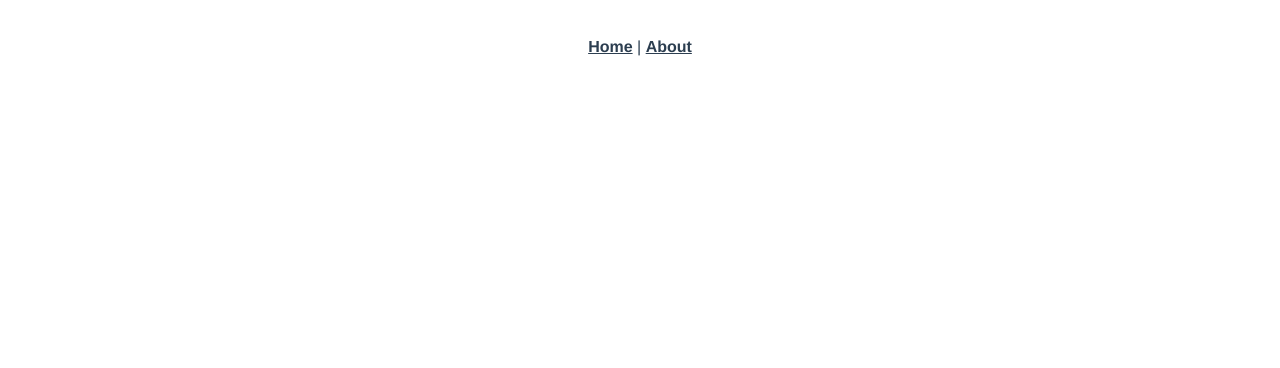
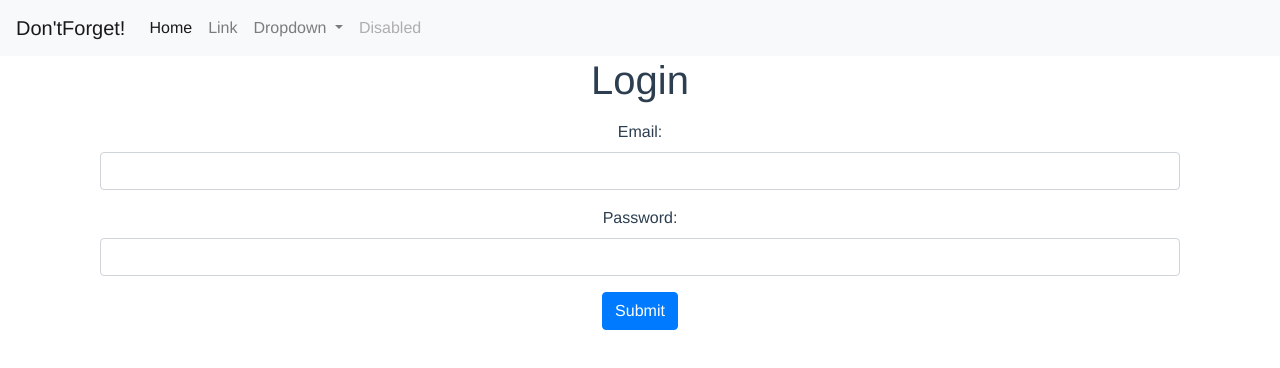
Before and after one commit to Ripster47/vacation_app_vue, a Vue app: page /login in a window 1280 px wide. Shown: the top 368 px of the page. Built offline with nearby package versions, Linux system fonts and the light colour scheme.

Commit message:
User successfully created from font

```diff
--- a/package.json
+++ b/package.json
@@ -7,6 +7,7 @@
     "build": "vue-cli-service build"
   },
   "dependencies": {
+    "axios": "^0.18.0",
     "vue": "^2.6.6",
     "vue-router": "^3.0.1"
   },
--- a/public/index.html
+++ b/public/index.html
@@ -6,6 +6,7 @@
     <meta name="viewport" content="width=device-width,initial-scale=1.0">
     <link rel="icon" href="<%= BASE_URL %>favicon.ico">
     <title>vacation_app_vue</title>
+    <link rel="stylesheet" href="https://stackpath.bootstrapcdn.com/bootstrap/4.3.1/css/bootstrap.min.css" integrity="sha384-ggOyR0iXCbMQv3Xipma34MD+dH/1fQ784/j6cY/iJTQUOhcWr7x9JvoRxT2MZw1T" crossorigin="anonymous">
   </head>
   <body>
     <noscript>
@@ -13,5 +14,8 @@
     </noscript>
     <div id="app"></div>
     <!-- built files will be auto injected -->
+     <script src="https://code.jquery.com/jquery-3.3.1.slim.min.js" integrity="sha384-q8i/X+965DzO0rT7abK41JStQIAqVgRVzpbzo5smXKp4YfRvH+8abtTE1Pi6jizo" crossorigin="anonymous"></script>
+    <script src="https://cdnjs.cloudflare.com/ajax/libs/popper.js/1.14.7/umd/popper.min.js" integrity="sha384-UO2eT0CpHqdSJQ6hJty5KVphtPhzWj9WO1clHTMGa3JDZwrnQq4sF86dIHNDz0W1" crossorigin="anonymous"></script>
+    <script src="https://stackpath.bootstrapcdn.com/bootstrap/4.3.1/js/bootstrap.min.js" integrity="sha384-JjSmVgyd0p3pXB1rRibZUAYoIIy6OrQ6VrjIEaFf/nJGzIxFDsf4x0xIM+B07jRM" crossorigin="anonymous"></script>
   </body>
 </html>
--- a/src/App.vue
+++ b/src/App.vue
@@ -1,10 +1,41 @@
 <template>
   <div id="app">
-    <div id="nav">
-      <router-link to="/">Home</router-link> |
-      <router-link to="/about">About</router-link>
+    <nav class="navbar navbar-expand-lg navbar-light bg-light">
+      <a class="navbar-brand" href="#">Don'tForget!</a>
+      <button class="navbar-toggler" type="button" data-toggle="collapse" data-target="#navbarSupportedContent" aria-controls="navbarSupportedContent" aria-expanded="false" aria-label="Toggle navigation">
+        <span class="navbar-toggler-icon"></span>
+      </button>
+
+      <div class="collapse navbar-collapse" id="navbarSupportedContent">
+        <ul class="navbar-nav mr-auto">
+          <li class="nav-item active">
+            <a class="nav-link" href="#">Home <span class="sr-only">(current)</span></a>
+          </li>
+          <li class="nav-item">
+            <a class="nav-link" href="#">Link</a>
+          </li>
+          <li class="nav-item dropdown">
+            <a class="nav-link dropdown-toggle" href="#" id="navbarDropdown" role="button" data-toggle="dropdown" aria-haspopup="true" aria-expanded="false">
+              Dropdown
+            </a>
+            <div class="dropdown-menu" aria-labelledby="navbarDropdown">
+              <a class="dropdown-item" href="#">Action</a>
+              <a class="dropdown-item" href="#">Another action</a>
+              <div class="dropdown-divider"></div>
+              <a class="dropdown-item" href="#">Something else here</a>
+            </div>
+          </li>
+          <li class="nav-item">
+            <a class="nav-link disabled" href="#" tabindex="-1" aria-disabled="true">Disabled</a>
+          </li>
+        </ul>
+
+      </div>
+    </nav>
+    <div class="container">
+    <router-view/>
     </div>
-    <router-view/>
+
   </div>
 </template>
 
--- a/src/main.js
+++ b/src/main.js
@@ -1,6 +1,10 @@
 import Vue from 'vue'
 import App from './App.vue'
 import router from './router'
+import axios from 'axios';
+
+axios.defaults.baseURL =
+  process.env.NODE_ENV === "development" ? "http://localhost:3000" : "/";
 
 Vue.config.productionTip = false
 
--- a/src/router.js
+++ b/src/router.js
@@ -1,6 +1,8 @@
 import Vue from 'vue'
 import Router from 'vue-router'
-import Home from './views/Home.vue'
+import ListIndex from './views/ListIndex.vue'
+import SignUp from './views/SignUp.vue'
+import Login from './views/Login.vue'
 
 Vue.use(Router)
 
@@ -8,18 +10,10 @@ export default new Router({
   mode: 'history',
   base: process.env.BASE_URL,
   routes: [
-    {
-      path: '/',
-      name: 'home',
-      component: Home
-    },
-    {
-      path: '/about',
-      name: 'about',
-      // route level code-splitting
-      // this generates a separate chunk (about.[hash].js) for this route
-      // which is lazy-loaded when the route is visited.
-      component: () => import(/* webpackChunkName: "about" */ './views/About.vue')
-    }
+    { path: '/', name: 'sign-up', component: SignUp },
+    { path: '/lists', name: 'lists-index', component: ListIndex },
+    { path: '/login', name: 'login', component: Login }
+
+
   ]
 })
--- a/src/views/About.vue
+++ /dev/null
@@ -1,5 +0,0 @@
-<template>
-  <div class="about">
-    <h1>This is an about page</h1>
-  </div>
-</template>
--- a/src/views/Home.vue
+++ /dev/null
@@ -1,18 +0,0 @@
-<template>
-  <div class="home">
-    <img alt="Vue logo" src="../assets/logo.png">
-    <HelloWorld msg="Welcome to Your Vue.js App"/>
-  </div>
-</template>
-
-<script>
-// @ is an alias to /src
-import HelloWorld from '@/components/HelloWorld.vue'
-
-export default {
-  name: 'home',
-  components: {
-    HelloWorld
-  }
-}
-</script>
--- /dev/null
+++ b/src/views/ListIndex.vue
@@ -0,0 +1,22 @@
+<template>
+  <div class="lists-index">
+
+  </div>
+</template>
+
+<style>
+</style>
+
+<script>
+var axios = require('axios');
+
+export default {
+  data: function() {
+    return {
+
+    };
+  },
+  created: function() {},
+  methods: {}
+};
+</script>
--- /dev/null
+++ b/src/views/Login.vue
@@ -0,0 +1,75 @@
+<template>
+  <div class="login">
+    <div class="container">
+      <form v-on:submit.prevent="submit()">
+        <h1>Login</h1>
+        <ul>
+          <li class="text-danger" v-for="error in errors">{{ error }}</li>
+        </ul>
+        <div class="form-group">
+          <label>Email:</label>
+          <input type="email" class="form-control" v-model="email">
+        </div>
+        <div class="form-group">
+          <label>Password:</label>
+          <input type="password" class="form-control" v-model="password">
+        </div>
+        <div class="button_login">
+          <input type="submit" class="btn btn-primary" value="Submit">
+        </div>
+      </form>
+    </div>
+  </div>
+</template>
+
+<style>
+h1{
+  text-align: center
+}
+.button_login{
+  text-align: center
+}
+
+</style>
+
+<script>
+import axios from "axios";
+
+export default {
+  template: "#login-page",
+  data: function() {
+    return {
+      email: "",
+      password: "",
+      user_id: "",
+      errors: []
+    };
+  },
+  methods: {
+    submit: function() {
+      var params = {
+        email: this.email,
+        password: this.password,
+        user_id: this.user_id
+      };
+      axios
+        .post("/api/sessions", params)
+        .then(response => {
+          axios.defaults.headers.common["Authorization"] =
+            "Bearer " + response.data.jwt;
+          localStorage.setItem("jwt", response.data.jwt);
+          if(response.data.user_cat) {
+            this.$router.push("/cats/" + response.data.user_cat_id);
+          } else {
+            this.$router.push("/cats/new");
+          };
+        })
+        .catch(error => {
+          this.errors = ["Invalid email or password."];
+          this.email = "";
+          this.password = "";
+        });
+    }
+  }
+};
+</script>
--- /dev/null
+++ b/src/views/SignUp.vue
@@ -0,0 +1,94 @@
+<template>
+  <div class="sign-up">
+    <div class="container">
+      <form v-on:submit.prevent="submit()">
+        <h3>Vacation</h3>
+        <p>All I've Ever Wanted!</p>
+        <ul>
+          <li class="text-danger" v-for="error in errors">{{ error }}</li>
+        </ul>
+        <div class="form-group">
+          <label>Name:</label>
+          <input type="text" class="form-control" v-model="name">
+        </div>
+        <div class="form-group">
+          <label>Email:</label>
+          <input type="email" class="form-control" v-model="email">
+        </div>
+        <div class="form-group">
+          <label>Gender:</label>
+          <input type="gender" class="form-control" v-model="gender">
+        </div>
+         <div class="form-group">
+          <label>Password:</label>
+          <input type="password" class="form-control" v-model="password">
+        </div>
+        <div class="form-group">
+          <label>Password confirmation:</label>
+          <input type="password" class="form-control" v-model="passwordConfirmation">
+        </div>
+        <div class="button_join">
+          <input type="submit" class="btn btn-primary" value="Join">
+         <div class="already">
+            <label >Already a member?</label>
+          <div>
+            <router-link v-bind:to="'/login'">Login here!</router-link>
+          </div>
+         </div>
+        </div>
+      </form>
+    </div>
+  </div>
+</template>
+
+<style>
+  h3{
+    text-align: center;
+    padding-bottom: 10px;
+  }
+  p{
+    text-align: center;
+  }
+  .button_join{
+    text-align: center;
+  }
+  .already{
+    padding-top: 10px;
+  }
+</style>
+
+<script>
+var axios = require('axios')
+
+export default {
+  data: function() {
+    return {
+      name: "",
+      email: "",
+      gender: "",
+      password: "",
+      passwordConfirmation: "",
+            errors: []
+          };
+        },
+        methods: {
+          submit: function() {
+            var params = {
+              name: this.name,
+              email: this.email,
+              gender: this.gender,
+              password: this.password,
+              password_confirmation: this.passwordConfirmation
+            };
+            axios
+              .post("/api/users", params)
+              .then(response => {
+                this.$router.push("/login");
+              })
+              .catch(error => {
+                this.errors = error.response.data.errors;
+              });
+          }
+        }
+      };
+      </script>
```
Also changed, not shown: src/views/Logout.vue (added, +19 -0 lines), 1 other file (tests, documents, lock files or other folders).
